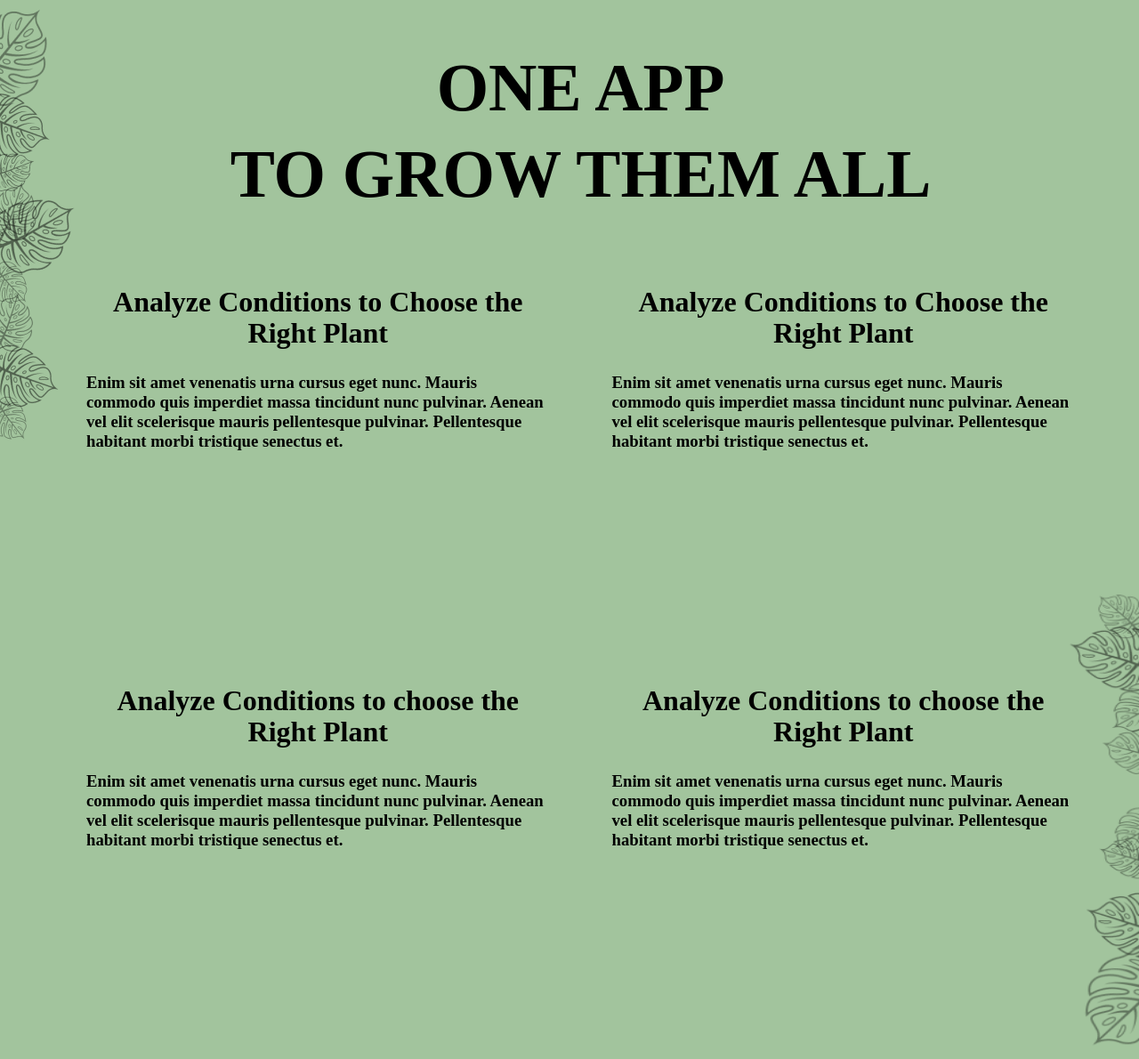
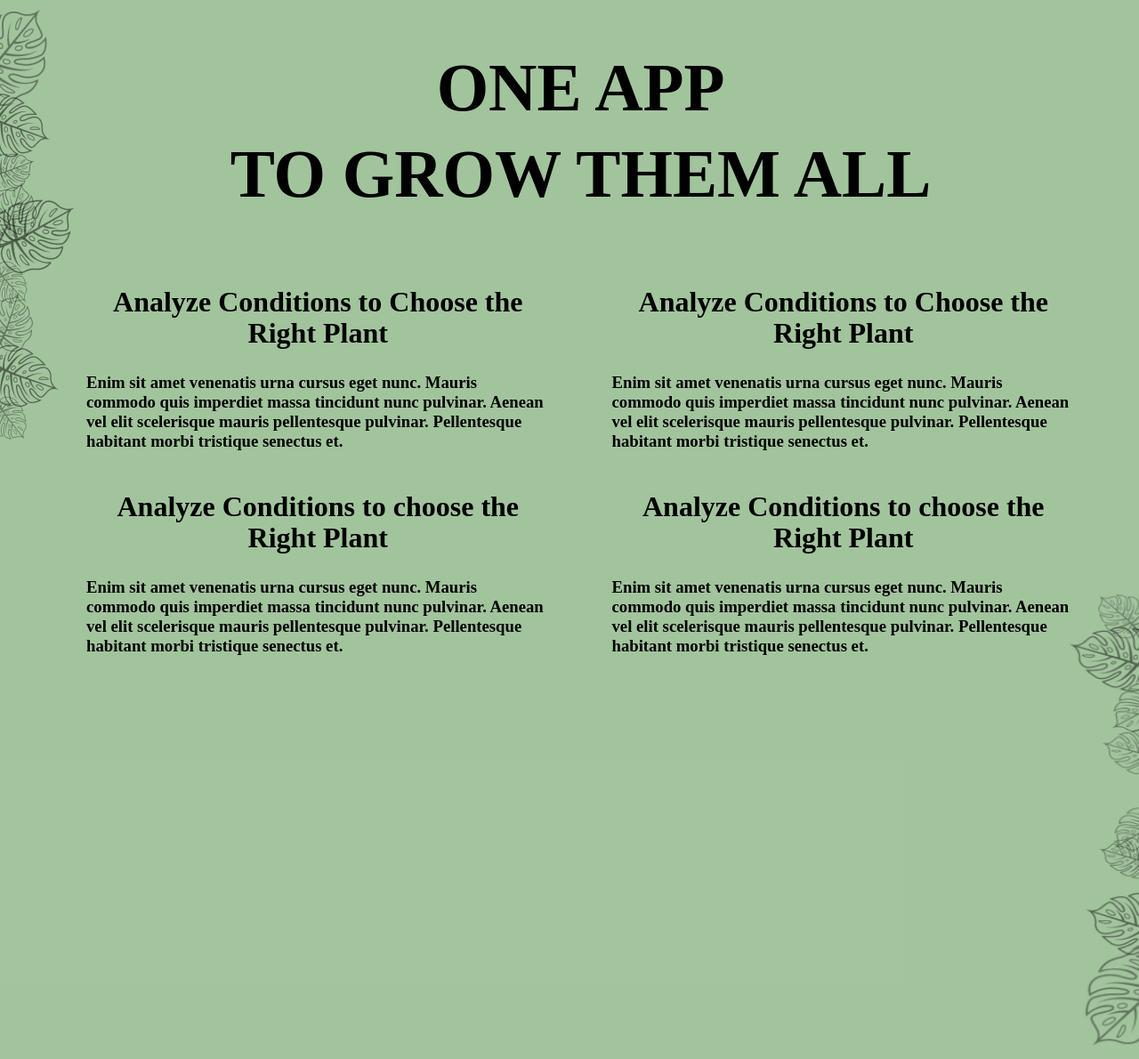
Before and after one commit to canturgay/HomeGreen, a Flask app: page / in a window 1280 px wide; the page is wider, and only the part inside the window is pictured. Shown: the part 925-2115 px from the top of that part at 89% size. Run offline with Flask 2, Linux system fonts and the light colour scheme; some web fonts are replaced.

Commit message:
full css update2

```diff
--- a/homegreenwebsite/static/styles.css
+++ b/homegreenwebsite/static/styles.css
@@ -179,14 +179,14 @@ footer {
 
 .second-slate #bottom-left{
     grid-column: 2 / 4;
-    grid-row: 4 / 5;
+    grid-row: 3 / 4;
     justify-self: center;
     align-self: center;
 }
 
 .second-slate #bottom-right{
     grid-column: 5 / 7;
-    grid-row: 4 / 5;
+    grid-row: 3 / 4;
     justify-self: center;
     align-self: center;
 }
```
